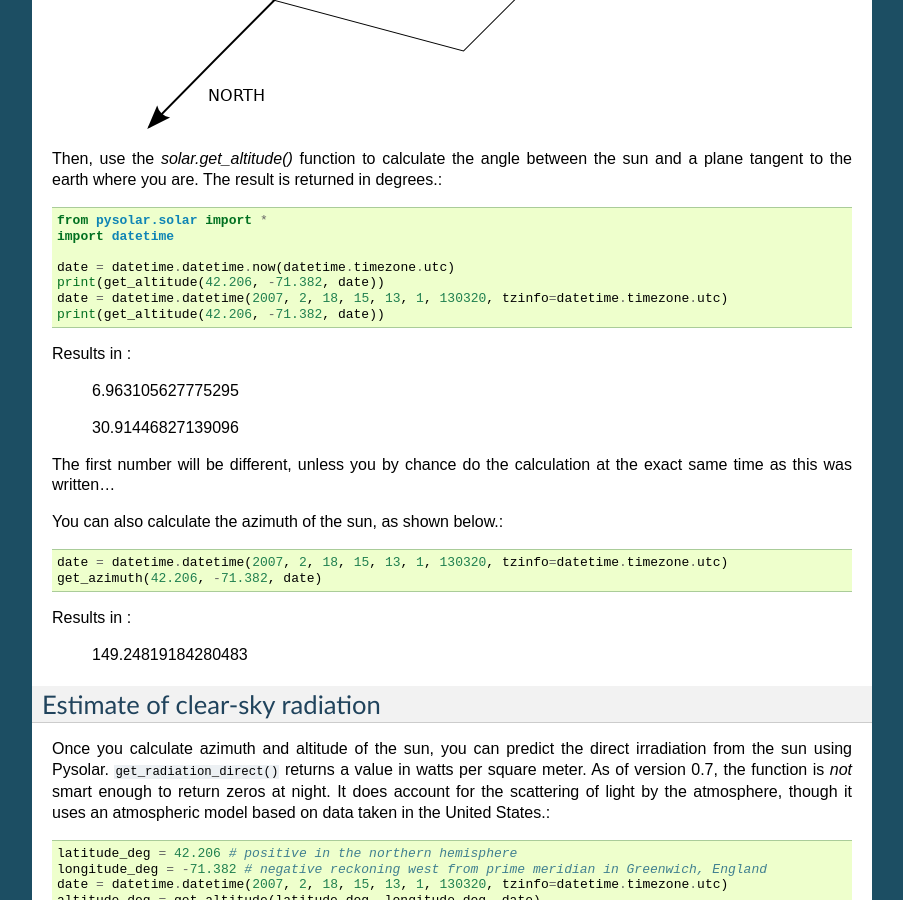
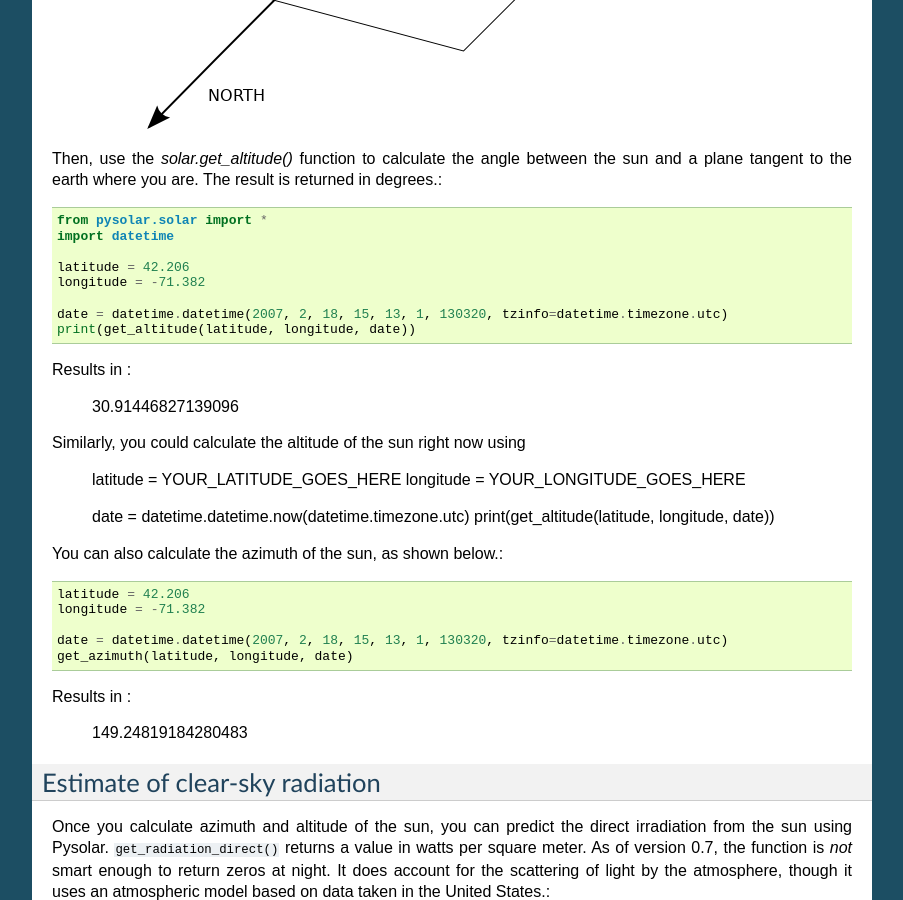
Before and after one commit to pingswept/pysolar, a Sphinx documentation site: the page built from doc/index.rst, in a window 1280 px wide and 900 px high, scrolled down 1568 px. Shown: the whole window, without its empty margins (198-1101 px from the left). Built offline with Sphinx 7.4.7, drawn with Linux system fonts in a browser that asks for light colours.

Commit message:
Update index.rst

```diff
--- a/doc/index.rst
+++ b/doc/index.rst
@@ -60,27 +60,34 @@ and sets around (0, 270).
 
 Then, use the `solar.get_altitude()` function to calculate the angle between the sun and a plane tangent to the earth where you are. The result is returned in degrees.::
 
-
    from pysolar.solar import *
    import datetime
 
-   date = datetime.datetime.now(datetime.timezone.utc)
-   print(get_altitude(42.206, -71.382, date))
+   latitude = 42.206
+   longitude = -71.382
+
    date = datetime.datetime(2007, 2, 18, 15, 13, 1, 130320, tzinfo=datetime.timezone.utc)
-   print(get_altitude(42.206, -71.382, date))
+   print(get_altitude(latitude, longitude, date))
 
 Results in :
 
-   6.963105627775295
-
    30.91446827139096
 
-The first number will be different, unless you by chance do the calculation at the exact same time as this was written...
+Similarly, you could calculate the altitude of the sun right now using
+
+   latitude = YOUR_LATITUDE_GOES_HERE
+   longitude = YOUR_LONGITUDE_GOES_HERE
+
+   date = datetime.datetime.now(datetime.timezone.utc)
+   print(get_altitude(latitude, longitude, date))
 
 You can also calculate the azimuth of the sun, as shown below.::
 
+   latitude = 42.206
+   longitude = -71.382
+
    date = datetime.datetime(2007, 2, 18, 15, 13, 1, 130320, tzinfo=datetime.timezone.utc)
-   get_azimuth(42.206, -71.382, date)
+   get_azimuth(latitude, longitude, date)
 
 Results in :
 
```
